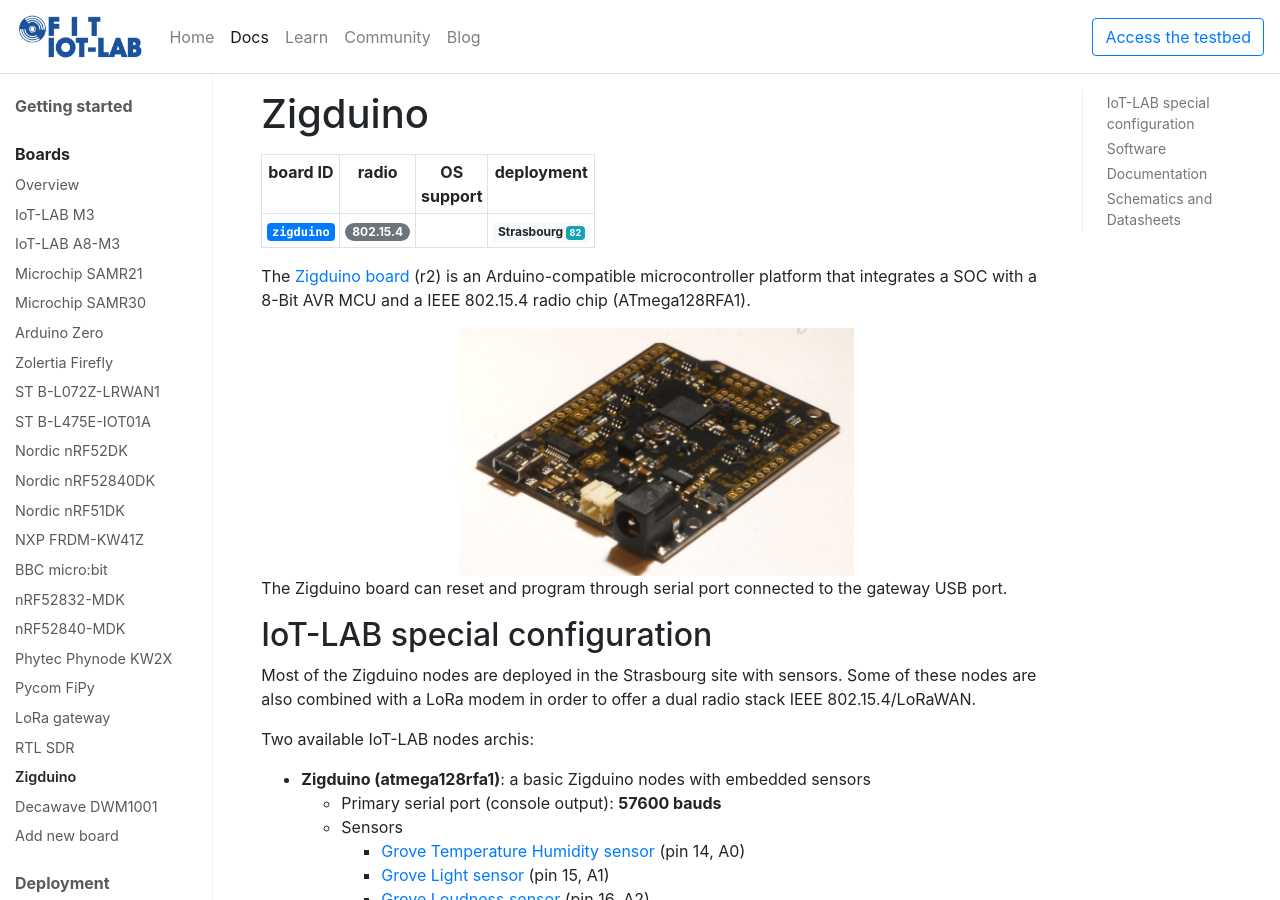
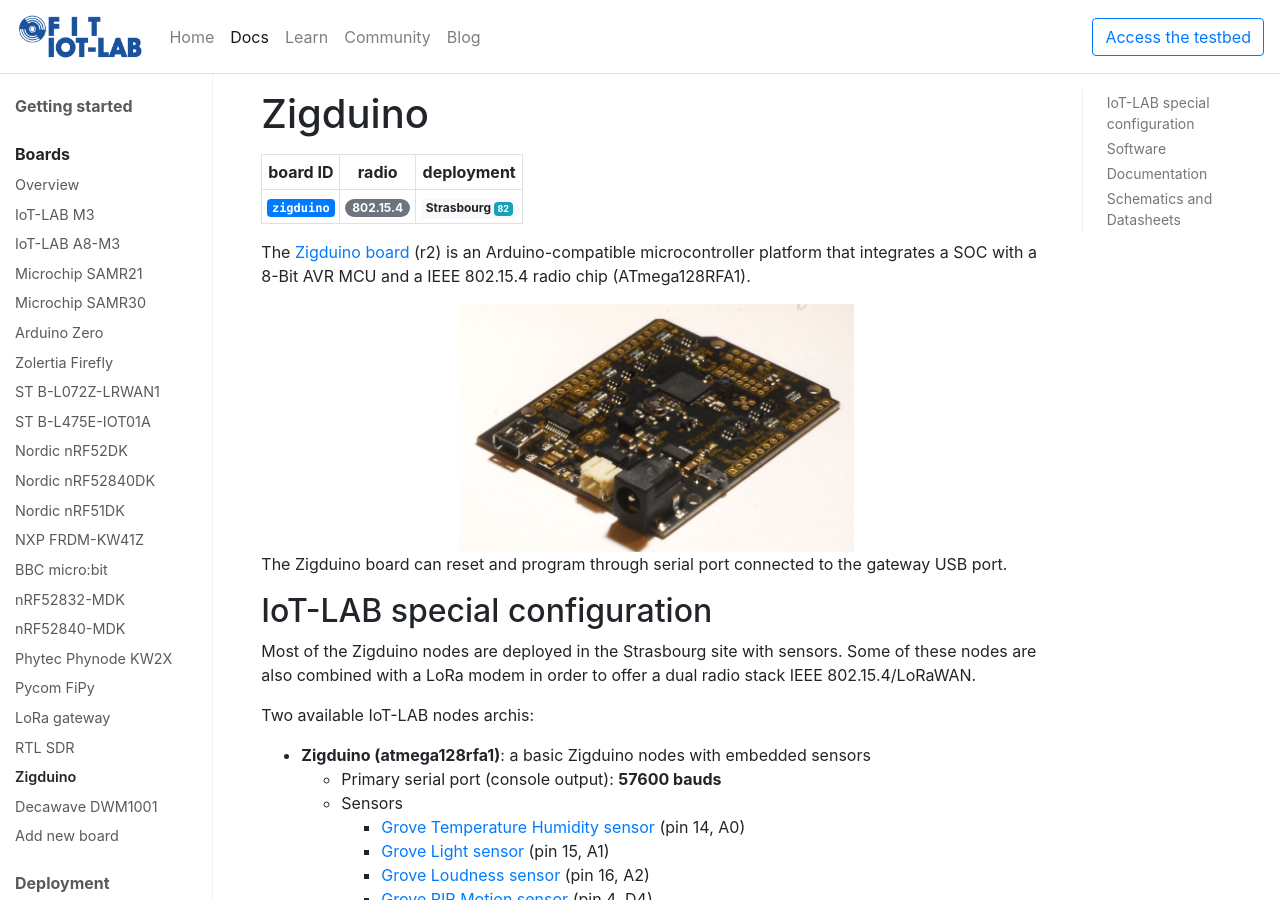
Before and after one commit to iot-lab/iot-lab.github.io, a Jekyll site: the page built from docs/boards/zigduino.md, in a window 1280 px wide and 900 px high. Built offline with Jekyll 4.4.1, drawn with Linux system fonts in a browser that asks for light colours; nearby versions of some CDN libraries; comment, search, counter and statistics services are not loaded.

Commit message:
board template: show radio|oses only if not empty

```diff
--- a/_layouts/docs-board.html
+++ b/_layouts/docs-board.html
@@ -12,22 +12,26 @@
   <tbody>
       <tr>
           <th>board ID</th>
-          <th>radio</th>
-          <th>OS support</th>
+	  {% if board.radio.size > 0 %}<th>radio</th>{% endif %}
+	  {% if os_support.size > 0 %}<th>OS support</th>{% endif %}
           <th>deployment</th>
       </tr>
       <tr>
           <td><span class="badge badge-primary text-monospace">{{ board.board-id }}</span></td>
+	  {% if board.radio.size > 0 %}
           <td>
               {% for radio in board.radio %}
               <span class="badge badge-pill badge-secondary">{{ radio }}</span>
               {% endfor %}
           </td>
+	  {% endif %}
+	  {% if os_support.size > 0 %}
           <td>
               {% for os in os_support %}
               <a class="badge badge-info" href="{{ '/docs/os/' | relative_url }}{{ os.name | slugify }}">{{ os.name }}</a>
               {% endfor %}
           </td>
+	  {% endif %}
           <td>
               {% for loc in site.data.deployments %}
               {% assign deployment = loc.deployment | where: "board", page.board | first %}
```
